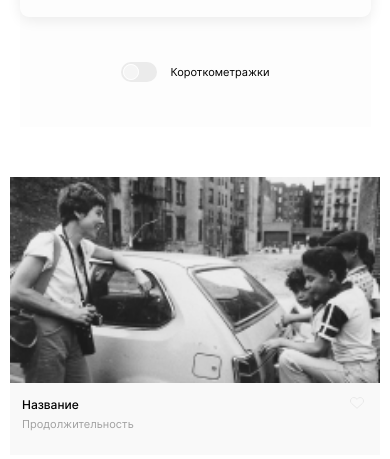
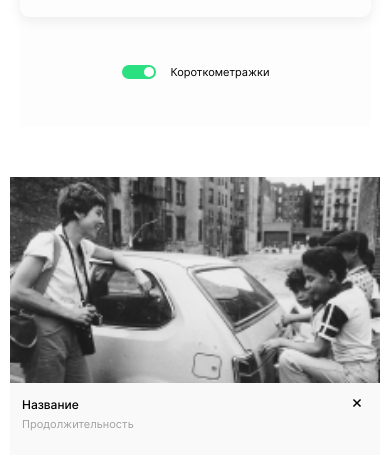
Before and after one commit to innadobrynina/movies-explorer-frontend, a React (Create React App) app: page /saved-movies in a window 390 px wide. Shown: the part 212-671 px from the top of the page. Built offline with nearby package versions, Linux system fonts and the light colour scheme.

Commit message:
+ close btn, horizontal scroll

```diff
--- a/src/components/FilterCheckbox/FilterCheckbox.css
+++ b/src/components/FilterCheckbox/FilterCheckbox.css
@@ -28,7 +28,7 @@
   box-sizing: border-box;
   margin: 0 14px 0 0;
   padding: 0;
-  background-image: url('../../images/inactive-checkbox-button.svg');
+  background-image: url('../../images/smalltumb-active.svg');
   background-size: contain;
   background-repeat: no-repeat;
   display: flex;
--- a/src/components/MoviesCard/MoviesCard.css
+++ b/src/components/MoviesCard/MoviesCard.css
@@ -58,6 +58,21 @@
   background-size: contain;
   width: 14px;
   height: 12px;
+}
+
+
+.movies-card__delete-button {
+  width: 14px;
+  height: 12px;
+  padding: 0;
+  background-image: url('../../images/close-button.svg');
+  background-color: transparent;
+  background-repeat: no-repeat;
+  background-position: center;
+  border: none;
+  cursor: pointer;
+  transition: .3s linear;
+  margin: 0;
 }
 
 .movies-card__like-button:hover {
@@ -155,4 +170,7 @@
     align-items: baseline;
   }
 
+  .movies-card__delete-button{
+      margin: 0 16px;
+  }
 }
--- a/src/components/MoviesCard/MoviesCard.js
+++ b/src/components/MoviesCard/MoviesCard.js
@@ -1,7 +1,8 @@
 /* eslint-disable jsx-a11y/anchor-is-valid */
+import React from "react";
 import './MoviesCard.css';
-import image from "../../images/pic1.png"
-
+import image from "../../images/pic1.png";
+import { Route } from "react-router-dom";
 
 
 function MoviesCard() {
@@ -15,9 +16,16 @@ return (
                 <p className="movies-card__duration">Продолжительность</p>
 
             </figcaption>
+            <Route path='/movies'>
             <div className="movies-card-block">
                 <button className="movies-card__like-button" type="button" />
             </div>
+            </Route>
+            <Route path='/saved-movies'>
+            <div className="movies-card-block">
+                <button className="movies-card__delete-button" type="button" />
+            </div>
+            </Route>
         </div>
       <a className="movies-card__link" href="" target="_blank" rel="noopener noreferrer">
         <img className="movies-card__card" src={image} alt="фильм"/>
--- a/src/components/SearchForm/SearchForm.js
+++ b/src/components/SearchForm/SearchForm.js
@@ -11,6 +11,7 @@ function SearchForm() {
             className="search-form__field"
             placeholder='Фильм'
             type="text"
+            required
           />
         </fieldset>
         <button
--- a/src/components/Techs/Techs.css
+++ b/src/components/Techs/Techs.css
@@ -77,7 +77,7 @@
     }
 
     .techs__title {
-      padding: 80px 0 22px 0;
+      padding: 80px 20px 22px;
     }
 
     .techs__description {
@@ -88,6 +88,16 @@
       width: 84px;
       font-size: 12px;
       line-height: 15px;
+    }
+  }
+
+ @media screen and (max-width: 800px) {
+    .techs {
+      padding: 90px 5px;
+    }
+
+    .techs__title {
+      margin: 0 0 90px 20px;
     }
   }
 
```
Also changed, not shown: src/images/smalltumb-active.svg (added).
